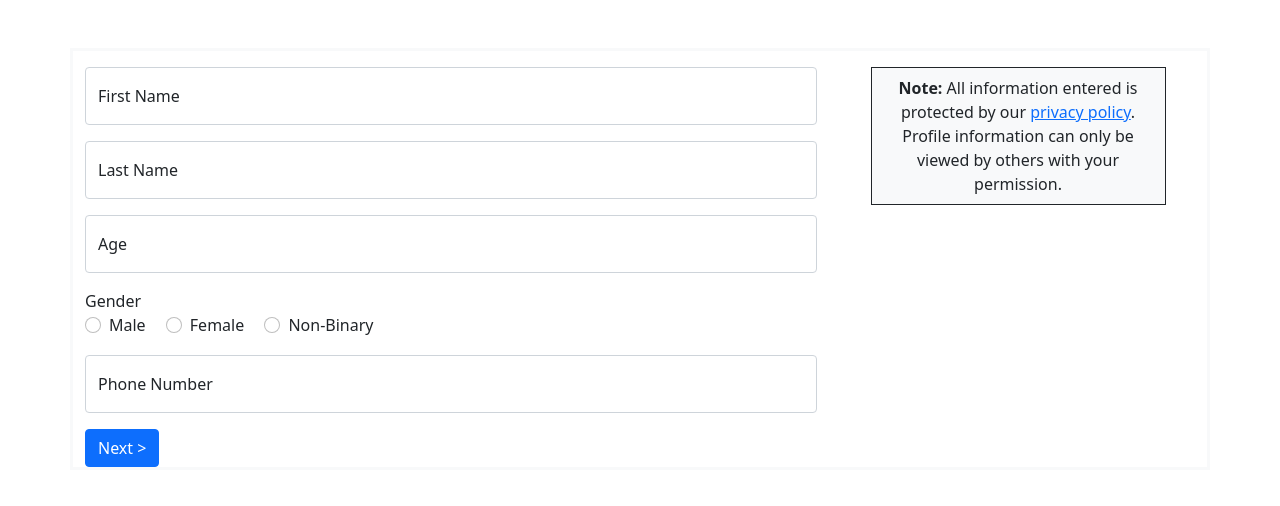
After one commit to rynhndrcksn/dating, a PHP site: template views/sign-up-1.html in a window 1280 px wide. The commit adds this page. Shown: the top 506 px of the page. Run offline with PHP 8.4, Linux system fonts and the light colour scheme; the template is opened without the code that fills it, so the values that code supplies are empty.

Commit message:
added signup pages, can't align button (sanity rapidly deteriorating), and moved the navbar into the includes/ directory

```diff
--- /dev/null
+++ b/views/sign-up-1.html
@@ -0,0 +1,75 @@
+<!doctype html>
+<html lang="en">
+<head>
+	<meta charset="UTF-8">
+	<meta name="viewport"
+				content="width=device-width, user-scalable=no, initial-scale=1.0, maximum-scale=1.0, minimum-scale=1.0">
+	<meta http-equiv="X-UA-Compatible" content="ie=edge">
+
+	<!-- Bootstrap CSS -->
+	<link href="https://cdn.jsdelivr.net/npm/bootstrap@5.0.0-beta1/dist/css/bootstrap.min.css" rel="stylesheet"
+				integrity="sha384-giJF6kkoqNQ00vy+HMDP7azOuL0xtbfIcaT9wjKHr8RbDVddVHyTfAAsrekwKmP1" crossorigin="anonymous">
+
+	<title>Personal Information</title>
+</head>
+<body>
+
+<!-- NAVBAR START -->
+<include href="views/includes/navbar.html"></include>
+<!-- NAVBAR END -->
+
+<!-- START MAIN CONTENT -->
+<div class="container mt-5 border border-3 border-light">
+	<form action="sign-up-2" method="post">
+		<div class="row">
+			<!-- LEFT COLUMN-->
+			<div class="col-8">
+				<div class="form-floating mt-3">
+					<input type="text" class="form-control" id="fname" name="fname" placeholder="Jane/John">
+					<label for="fname">First Name</label>
+				</div>
+				<div class="form-floating mt-3">
+					<input type="text" class="form-control" id="lname" name="lname" placeholder="Smith">
+					<label for="lname">Last Name</label>
+				</div>
+				<div class="form-floating mt-3">
+					<input type="number" class="form-control" id="age" name="age" placeholder="35">
+					<label for="age">Age</label>
+				</div>
+				<label class="mt-3">Gender</label>
+				<br>
+				<div class="form-check form-check-inline">
+					<input class="form-check-input" type="radio" name="gender" id="genMale" value="male">
+					<label class="form-check-label" for="genMale">Male</label>
+				</div>
+				<div class="form-check form-check-inline">
+					<input class="form-check-input" type="radio" name="gender" id="genFemale" value="female">
+					<label class="form-check-label" for="genFemale">Female</label>
+				</div>
+				<div class="form-check form-check-inline">
+					<input class="form-check-input" type="radio" name="gender" id="genNonBin" value="nonbin">
+					<label class="form-check-label" for="genNonBin">Non-Binary</label>
+				</div>
+				<div class="form-floating mt-3 mb-3">
+					<input type="tel" class="form-control" id="phone" name="phone" placeholder="(253) 555-5555">
+					<label for="phone">Phone Number</label>
+				</div>
+			</div>
+			<!-- RIGHT COLUMN -->
+			<div class="col-4">
+				<p class="col-10 m-auto mt-3 p-2 border border-dark bg-light text-center"><strong>Note:</strong> All
+					information entered is protected by our <a href="">privacy policy</a>. Profile information can only be viewed
+					by others with your permission.</p>
+			</div>
+		</div>
+		<button type="submit" class="btn btn-primary">Next ></button>
+	</form>
+</div>
+<!-- END MAIN CONTENT -->
+
+<!-- Option 1: Bootstrap Bundle with Popper -->
+<script src="https://cdn.jsdelivr.net/npm/bootstrap@5.0.0-beta1/dist/js/bootstrap.bundle.min.js"
+				integrity="sha384-ygbV9kiqUc6oa4msXn9868pTtWMgiQaeYH7/t7LECLbyPA2x65Kgf80OJFdroafW"
+				crossorigin="anonymous"></script>
+</body>
+</html>
```
Also changed, not shown: index.php (+21 -0 lines), views/home.html (+7 -22 lines), views/includes/navbar.html (added, +16 -0 lines), views/sign-up-2.html (added, +30 -0 lines), views/sign-up-3.html (added, +30 -0 lines), images/splash.png (added).
